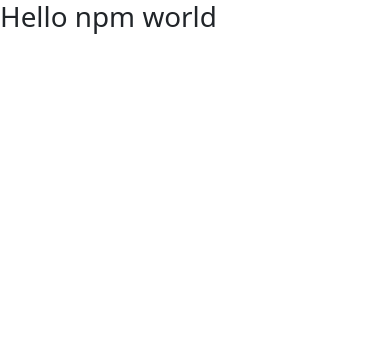
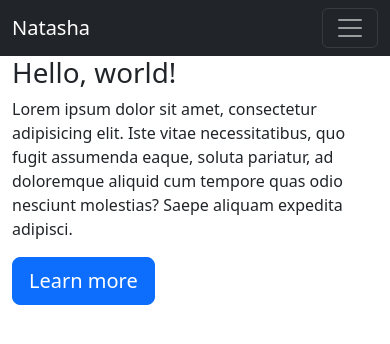
Before and after one commit to NatasaTM/natasatm.github.io, a website: page index.html in a window 390 px wide. Drawn offline with nearby package versions, Linux system fonts and the light colour scheme.

Commit message:
navigation bar buttons moved to the right

```diff
--- a/index.html
+++ b/index.html
@@ -5,9 +5,58 @@
     <meta name="viewport" content="width=device-width, initial-scale=1.0">
     <title>Document</title>
     <link rel="stylesheet" href="node_modules/bootstrap/dist/css/bootstrap.css">
+    <link rel="stylesheet" href="node_modules/bootstrap/custom.css">
 </head>
 <body>
-    <h1>Hello npm world</h1>
+  <!--  header -->
+    <header>
+        <nav class="navbar navbar-expand-lg navbar-dark bg-dark">
+          <div class="container">
+            <a class="navbar-brand" href="#">Natasha</a>
+            <div class="ml-auto">
+              <button
+              class="navbar-toggler"
+              type="button"
+              data-bs-toggle="collapse"
+              data-bs-target="#navbarSupportedContent"
+              aria-controls="navbarSupportedContent"
+              aria-expanded="false"
+              aria-label="Toggle navigation"
+            >
+              <span class="navbar-toggler-icon"></span>
+            </button>
+            <div class="collapse navbar-collapse" id="navbarSupportedContent">
+              <ul class="navbar-nav me-auto mb-2 mb-lg-0">
+                <li class="nav-item">
+                  <a class="nav-link active" aria-current="page" href="#">Home</a>
+                </li>
+                <li class="nav-item">
+                  <a class="nav-link" href="#">About</a>
+                </li>
+                <li class="nav-item">
+                  <a class="nav-link" href="#">Contact</a>
+                </li>
+
+
+              </ul>
+            </div>
+
+
+            </div>
+          </div>
+        </nav>
+      </header>
+      <!-- end of header-->
+
+      <!-- jumbotron  -->
+      <div class="jumbotron">
+        <div class="container">
+          <h1>Hello, world!</h1>
+  <p>Lorem ipsum dolor sit amet, consectetur adipisicing elit. Iste vitae necessitatibus, quo fugit assumenda eaque, soluta pariatur, ad doloremque aliquid cum tempore quas odio nesciunt molestias? Saepe aliquam expedita adipisci.</p>
+  <p><a class="btn btn-primary btn-lg mb-3" href="#" role="button">Learn more</a></p>
+        </div>
+      </div>
+      <!-- end of jumbotron  -->
 
     <script src="node_modules/bootstrap/dist/js/bootstrap.bundle.js"></script>
 </body>
```
